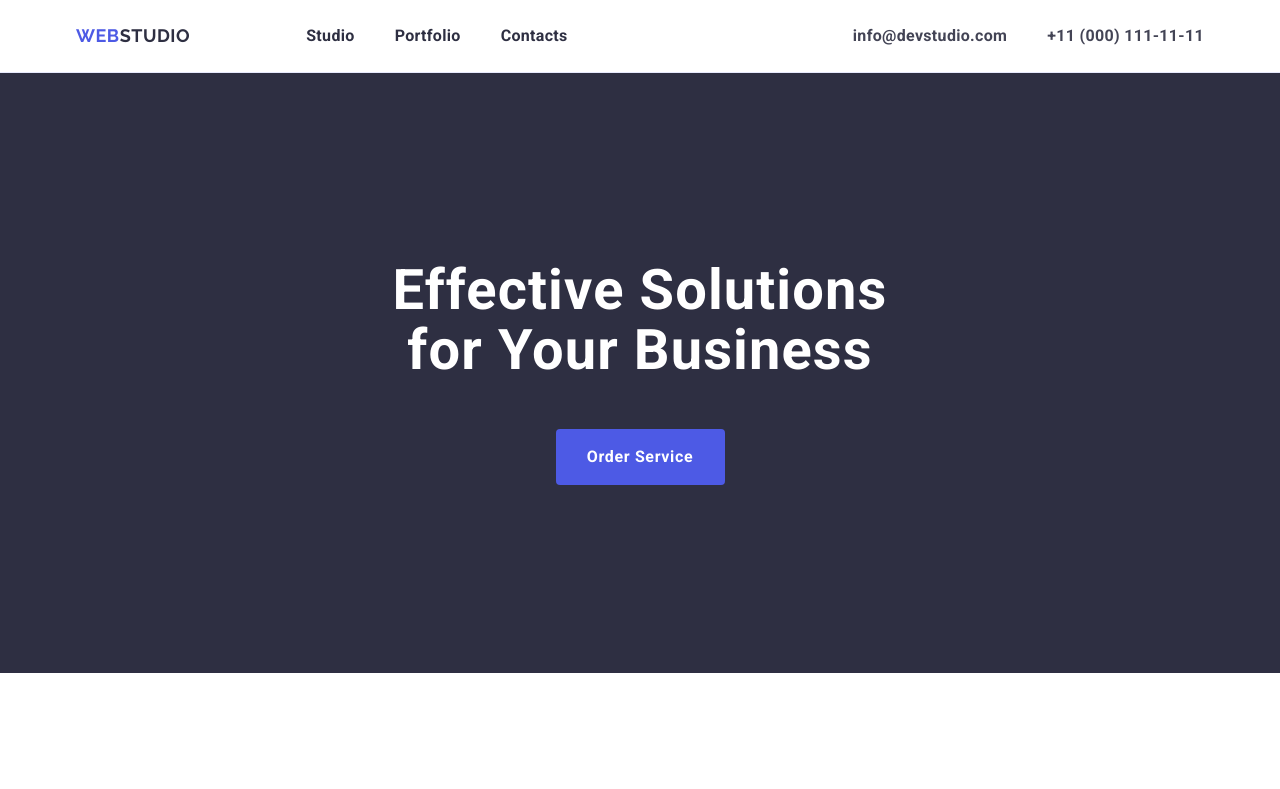
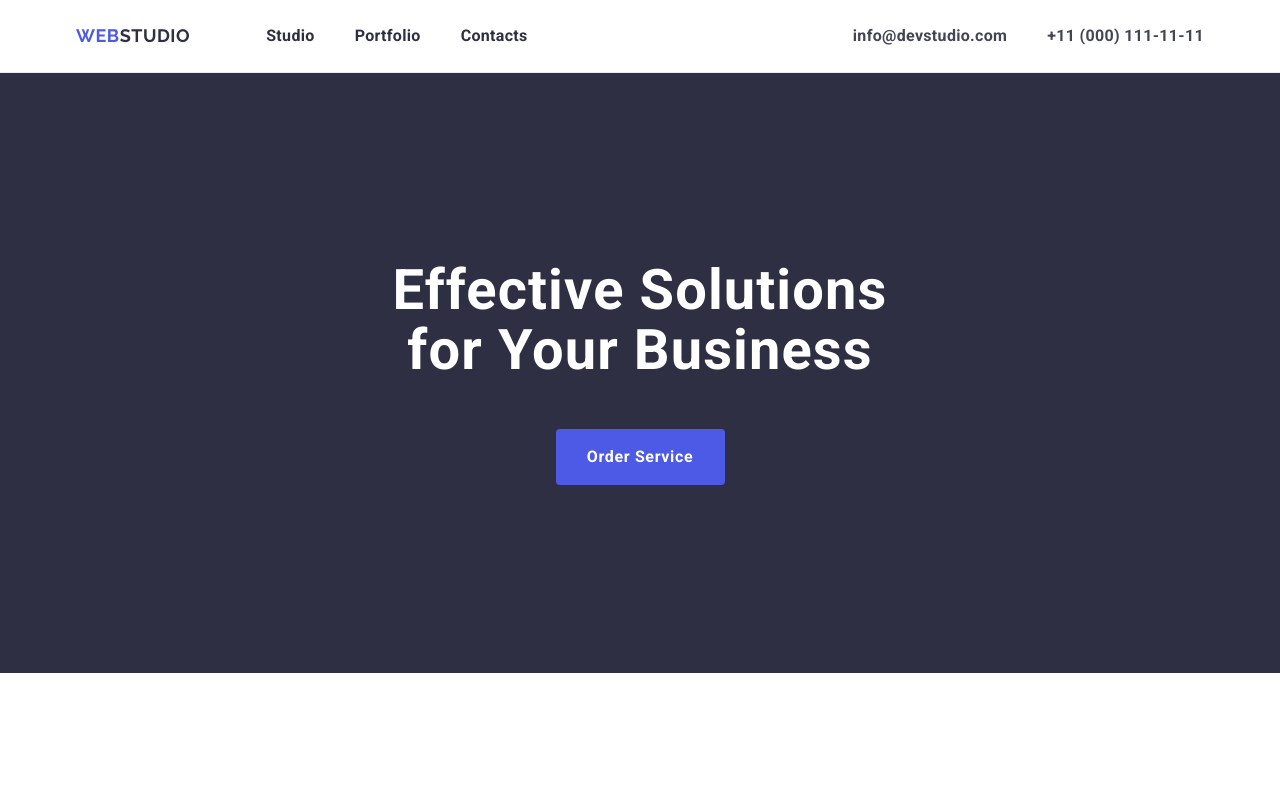
Before and after one commit to realisticsergio/goit-markup-hw-03, a plain HTML site: page index.html in a window 1280 px wide. Shown: the top 789 px of the page. Drawn offline with nearby package versions, Linux system fonts and the light colour scheme.

Commit message:
fixed css file

```diff
--- a/css/styles.css
+++ b/css/styles.css
@@ -14,8 +14,13 @@ body {
 ul,
 ol {
     list-style-type: none;
+    margin: 0;
+    padding: 0;
 }
-
+/*li {
+        margin: 0;
+            padding: 0;
+}*/
 a {
     text-decoration: none;
 }
@@ -71,7 +76,6 @@ border-bottom: 1px solid #e7e9fc;
     gap: 40px;
 }
 .nav-item {
-    padding: 24px 0 24px
 }
 .header-logo .logo-part {
     color: #2E2F42;
--- a/index.html
+++ b/index.html
@@ -19,12 +19,11 @@
 </head>
 
 <body>
-
     <!-- #region zagolovok -->
     <header class="page-header">
         <div class="container site-header">
         <nav class="header-nav">
-            <a class="logo header-logo" href="-/index.html">Web<span class="logo-part">Studio</span></a>
+            <a class="logo header-logo" href="./index.html">Web<span class="logo-part">Studio</span></a>
             <ul class="nav-list">
                 <li class="nav-item">
                     <a class="nav-link" href="./index.html">Studio</a></li>
```
